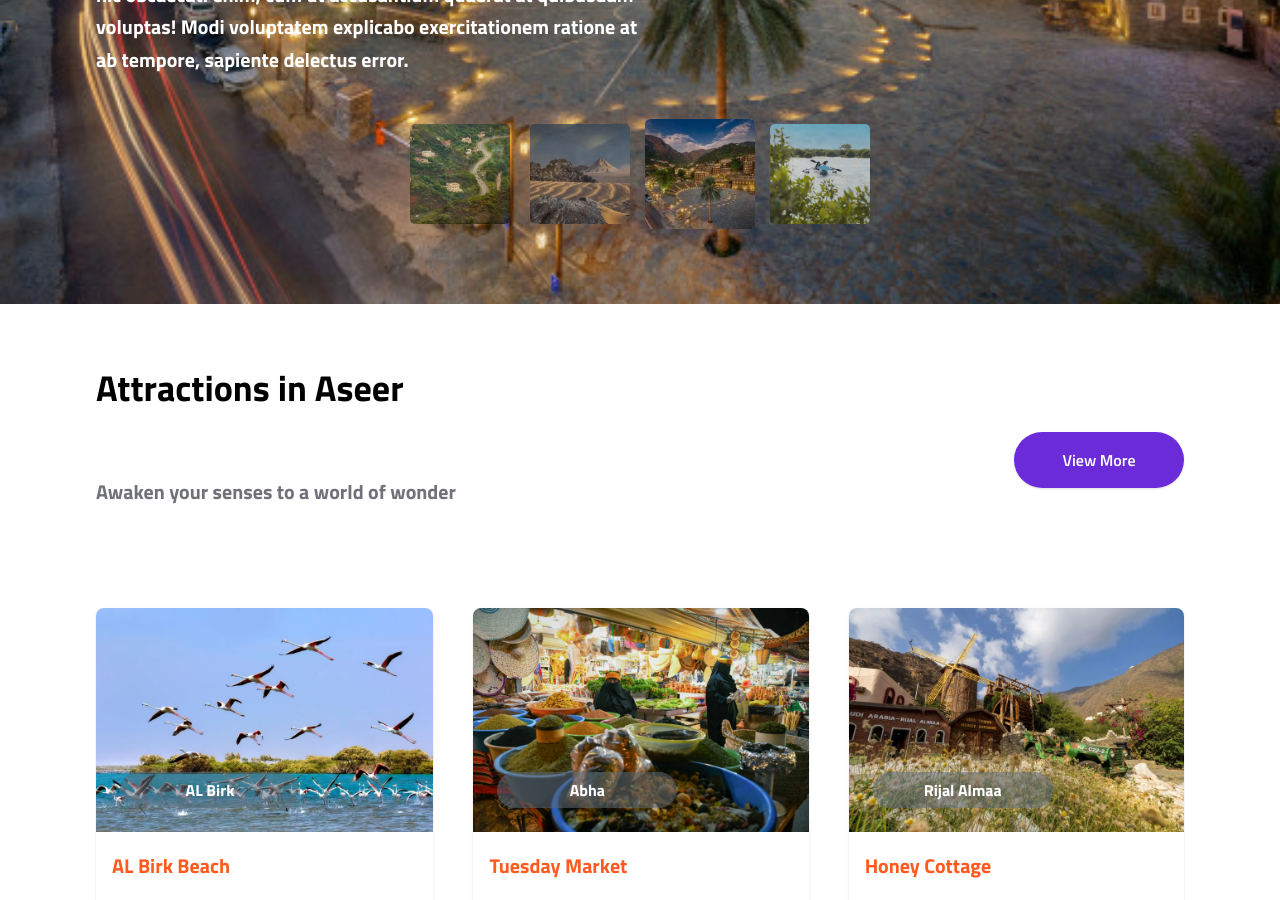
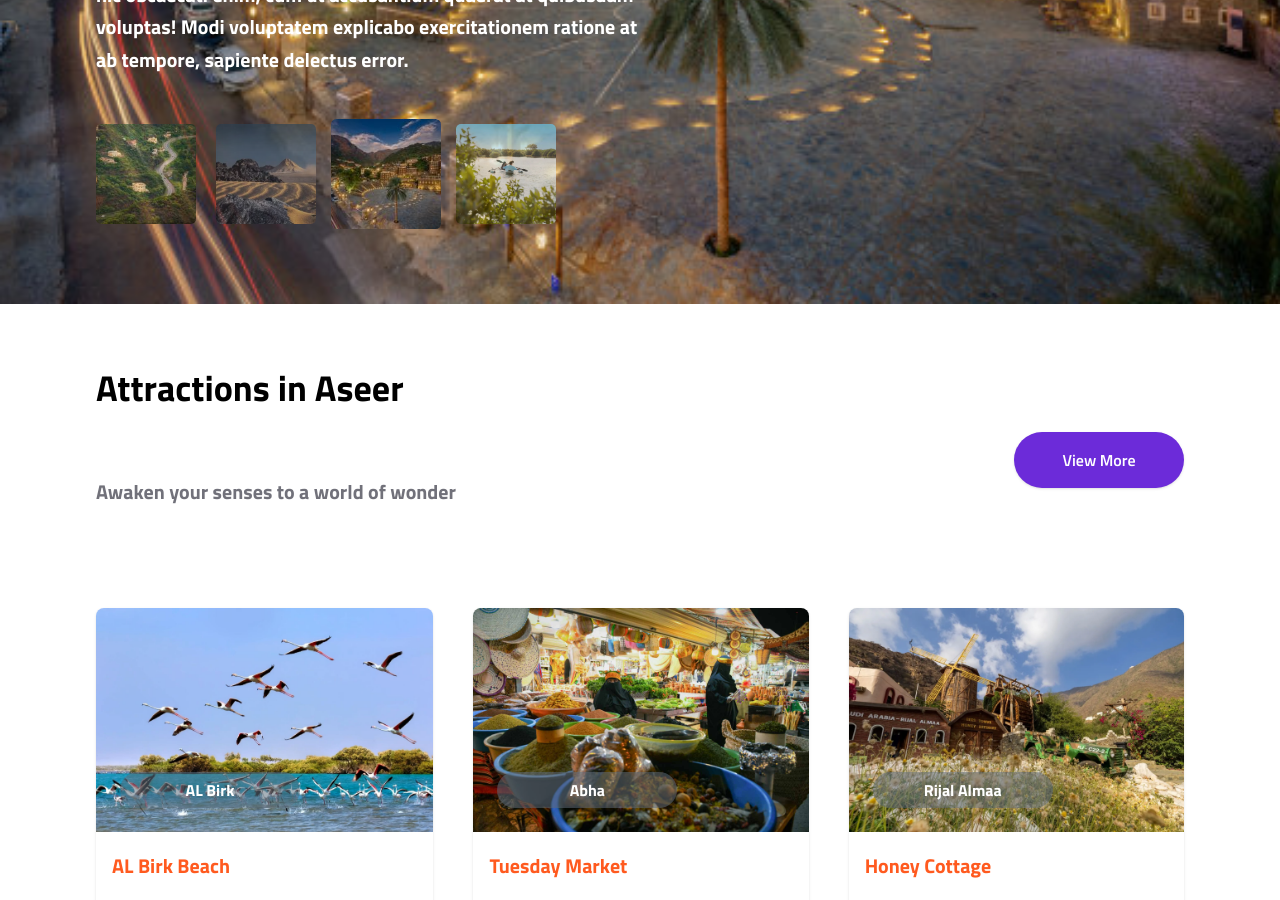
Before and after one commit to Afnanmk/aseer-project, a React (Create React App) app: page / in a window 1280 px wide. Shown: the part 2400-3300 px from the top of the page. Built offline with nearby package versions, Linux system fonts and the light colour scheme.

Commit message:
dastinations.jsx modified

```diff
--- a/src/components/Destinations.css
+++ b/src/components/Destinations.css
@@ -25,7 +25,7 @@
 
   .thumbnails {
     display: flex;
-    justify-content: center;
+    /* justify-content: center; */
     margin-top: 3rem;
   }
 
@@ -59,3 +59,9 @@
 
 
   }
+ @media (max-width: 350px) {
+  .thumbnails img {
+    width: 50px;
+    height: 30px;
+  }
+ }
--- a/src/components/Destinations.jsx
+++ b/src/components/Destinations.jsx
@@ -38,7 +38,7 @@ const Destinations = () => {
           <h4 className='text-2xl lg:text-4xl mb-[3rem]'>{images[currentIndex].h4}</h4>
           <p className='text-xl leading-relaxed lg:w-[50%]'>Lorem ipsum dolor sit amet, consectetur adipisicing elit. Natus hic obcaecati enim, cum ut accusantium quaerat at quibusdam voluptas! Modi voluptatem explicabo exercitationem ratione at ab tempore, sapiente delectus error.</p>
           </div>
-          <div className="flex-wrap sm:flex-nowrap thumbnails gap-[10px] md:gap-[20px]">
+          <div className="thumbnails gap-[10px] md:gap-[20px]">
           {images.map((image, index) => (
             <img
               key={image.id}
@@ -55,6 +55,7 @@ const Destinations = () => {
 
 
 
+
     </div>
   );
 }
```
